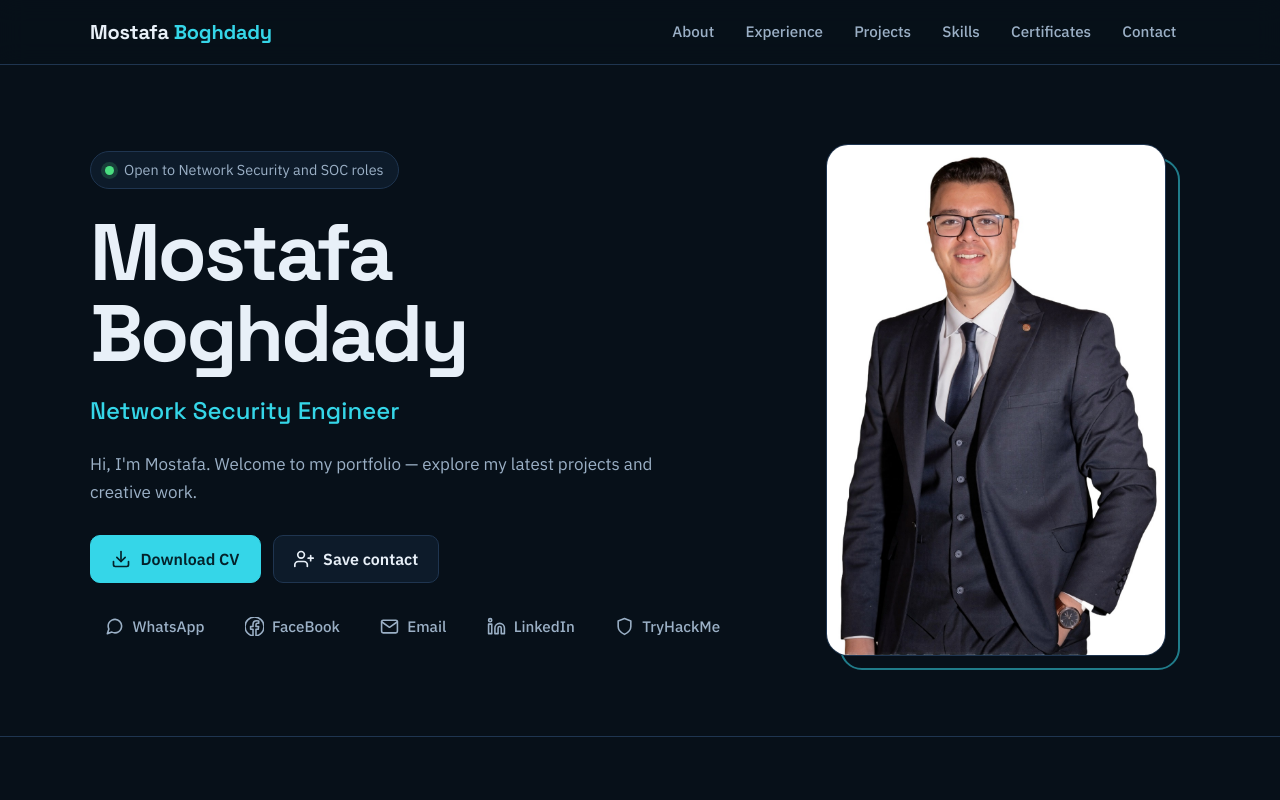
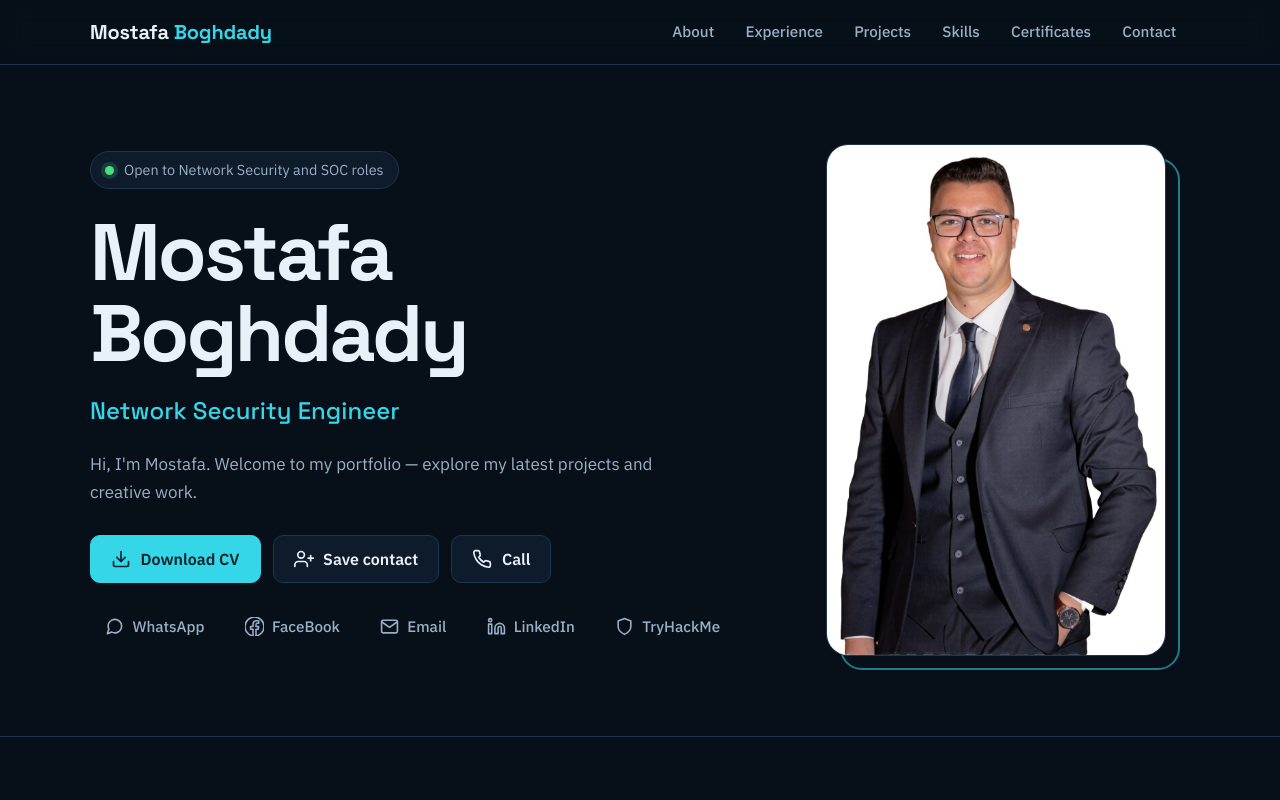
Before and after one commit to boghdady1/Portfolio.github.io, a plain HTML site: page index.html in a window 1280 px wide. Shown: the top 800 px of the page. Drawn offline with Linux system fonts and the light colour scheme.

Commit message:
Update index.html

```diff
--- a/index.html
+++ b/index.html
@@ -390,6 +390,10 @@
           <a class="btn" href="Assets/Profile/Mostafa_Boghdady.vcf">
             <svg class="icon"><use href="#i-useradd"/></svg> Save contact
           </a>
+         <a class="btn" href="tel:+201013421811">
+  <svg class="icon"><use href="#i-phone"/></svg> Call
+</a>
+
         </div>
         <div class="social">
           <a href="https://wa.me/201013421811" target="_blank" rel="noopener"><svg class="icon"><use href="#i-chat"/></svg> WhatsApp</a>
```
